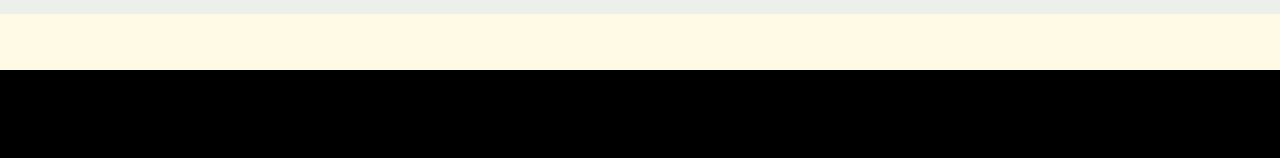
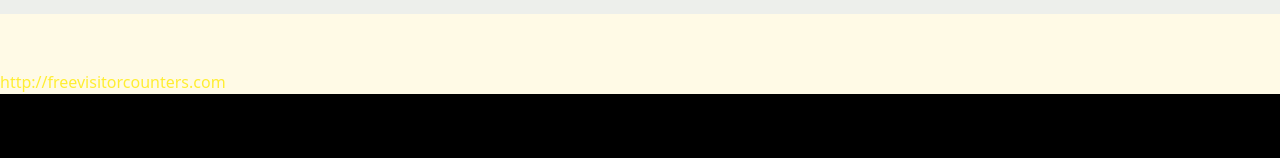
Before and after one commit to stmichaelchurchvazhai/home, a plain HTML site: page index.html in a window 1280 px wide. Shown: the part 10167-10325 px from the top of the page. Drawn offline with Linux system fonts and the light colour scheme; some packages are replaced by stand-ins of ours; a web font is replaced by a local one.

Commit message:
Update index.html

```diff
--- a/index.html
+++ b/index.html
@@ -652,7 +652,7 @@
 
 <div class="col-12 mt-4">
   <script type="text/javascript" src="https://freehitcounters.org/count/fwmn"></script><br>
-  <a href='http://www.freevisitorcounters.com'></a> <script type='text/javascript' src='https://whomania.com/ctr?id=f819a6d6e678284ad4cda5522f8bacbb0f8dbd53'></script>
+ <a href='http://www.freevisitorcounters.com'>http://freevisitorcounters.com</a> <script type='text/javascript' src='https://whomania.com/ctr?id=f819a6d6e678284ad4cda5522f8bacbb0f8dbd53'></script>
 
 </div>
 
```
